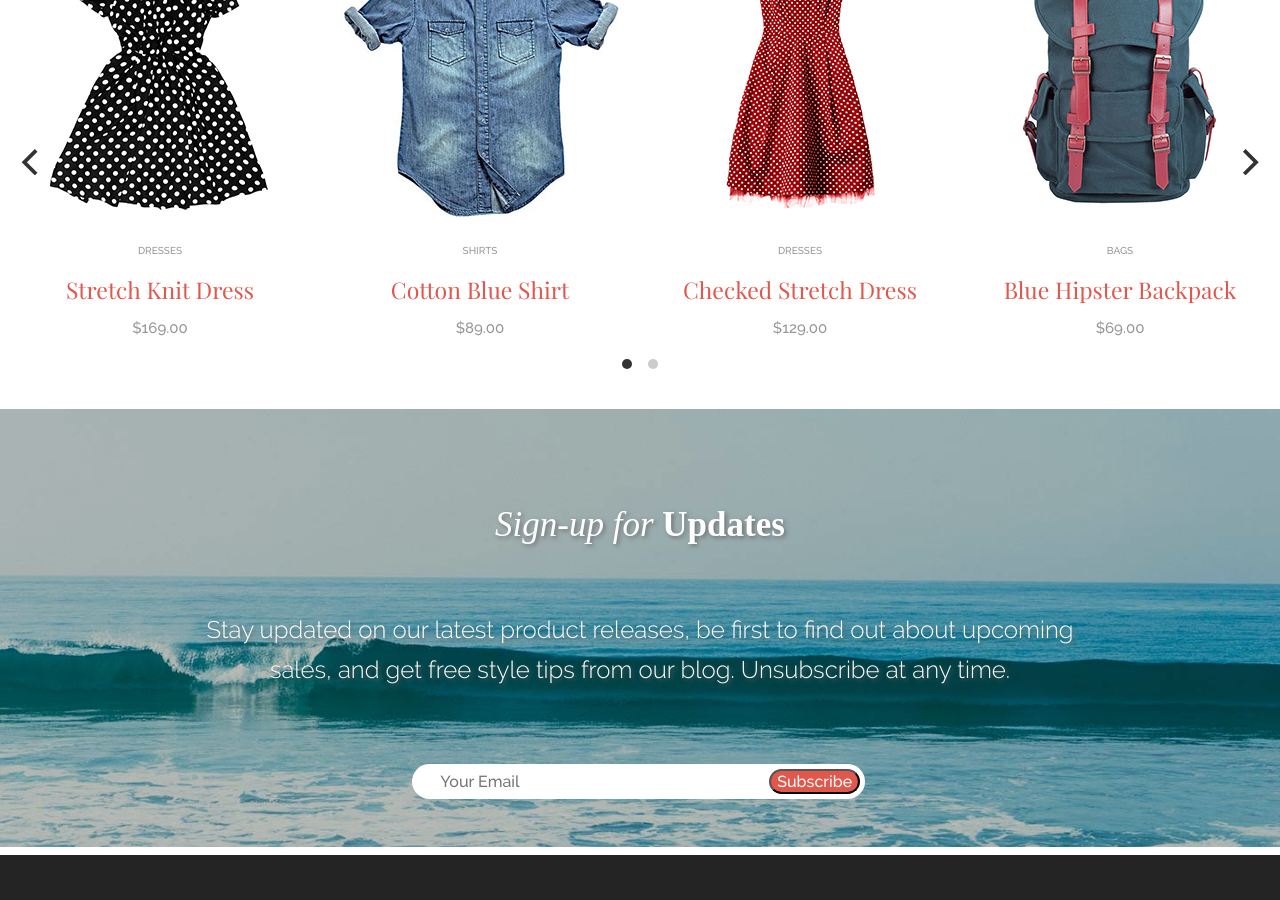
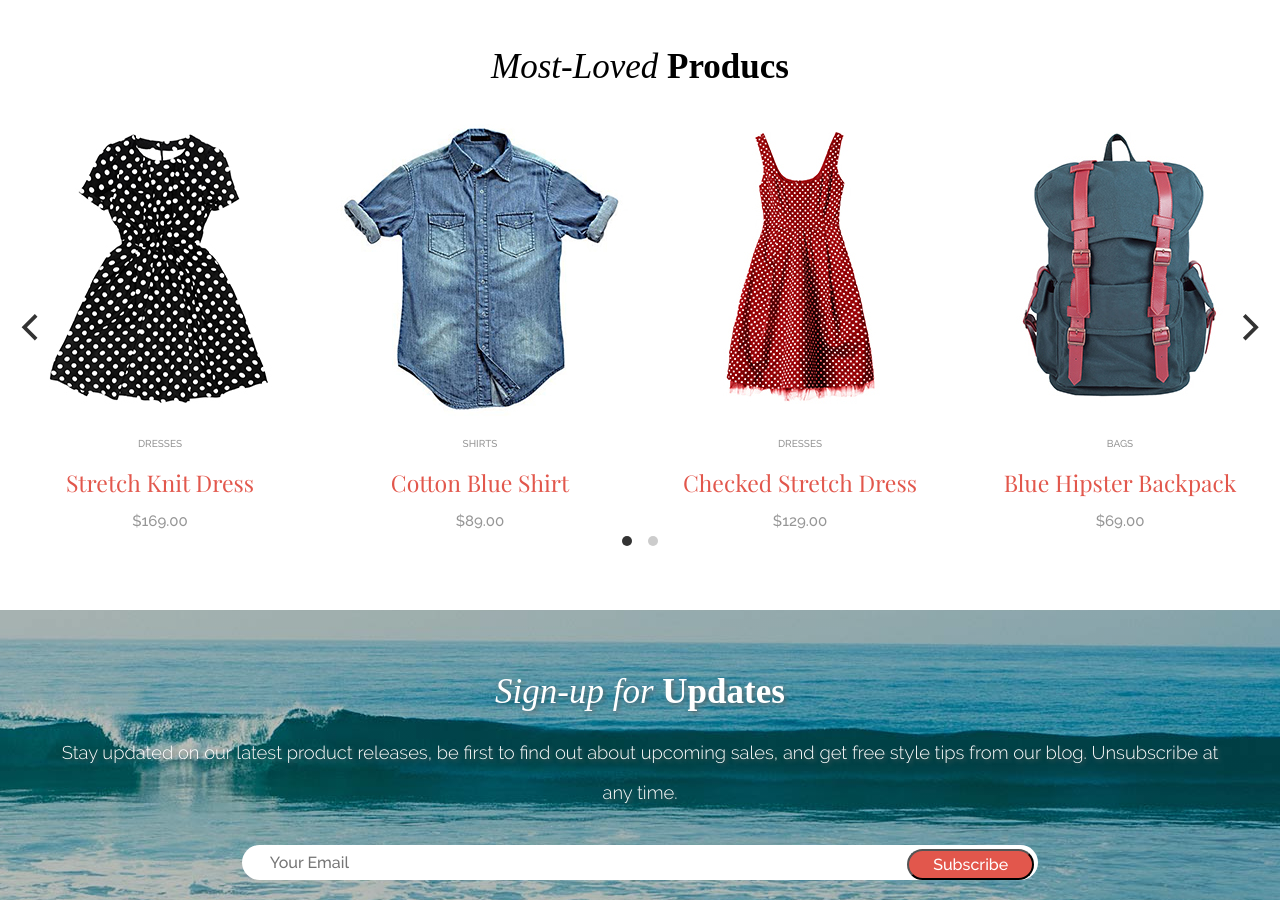
Before and after one commit to ChinatsuKusuhara/Aloha, a plain HTML site: page index.html in a window 1280 px wide. Shown: the part 1403-2303 px from the top of the page. Drawn offline with nearby package versions, Linux system fonts and the light colour scheme; a web font is replaced by a local one.

Commit message:
fix desktop

```diff
--- a/flickity.css
+++ b/flickity.css
@@ -104,11 +104,9 @@ http://flickity.metafizzy.co
 .flickity-page-dots {
   width: 100%;
   bottom: -25px;
-  padding: 50px;
   margin: 0;
   list-style: none;
   text-align: center;
-  height: 2em;
 }
 
 .flickity-rtl .flickity-page-dots { direction: rtl; }
@@ -131,6 +129,4 @@ http://flickity.metafizzy.co
 ol.flickity-page-dots {
   display: flex;
   justify-content: center;
-  padding-top: 1rem;
-  height: 4em;
 }
--- a/index.html
+++ b/index.html
@@ -12,7 +12,7 @@
   <script src="https://use.fontawesome.com/e28c7aff88.js"></script>
 </head>
 <body>
-  <section class="header container">
+  <header class="header container">
     <div class="aloha-logo">
       <h1 class="screen-reader">Aloha</h1>
       <img class="logo" src="images/pictures/aloha-logo.svg" alt="Aloha Logo">
@@ -26,7 +26,7 @@
     <div class="cart-logo">
       <img class="cart" src="images/pictures/cart-icon.svg" alt="Shopping Cart">
     </div>
-  </section>
+  </header>
   <section class="banner">
     <div class="banner-text container">
       <h2 class="header-new">new collection</h2>
@@ -60,9 +60,9 @@
       </div>
     </div>
   </nav>
-  <h2 class="heading-italic">Most-Loved <span class="bold">Producs</span></h2>
   <!--Carousell-->
   <section class="clothing">
+    <h2 class="heading-italic">Most-Loved <span class="bold">Producs</span></h2>
     <div class="main-carousel">
       <div class="carousel-cell">
         <img class="product-image" src="images/pictures/stretch-knit-dress.jpg" alt="Stretch Knit Dress">
@@ -116,7 +116,7 @@
   </section>
   <!-- Ocean banner -->
   <section class="ocean-background">
-    <div class="container">
+    <div class="container wrapper">
      <h2 class="heading-italic heading-updates">Sign-up for <span class="bold">Updates</span></h2>
      <p class="sign-up">Stay updated on our latest product releases, be first to find out about upcoming sales, and get free style tips from our
       blog. Unsubscribe at any time.</p>
--- a/style.css
+++ b/style.css
@@ -4,6 +4,9 @@ html {
 * {
   box-sizing: border-box;
   outline: none;
+}
+.clothing {
+  padding: 4rem 0;
 }
 body {
   width: 100%;
@@ -14,7 +17,6 @@ body {
 .header {
   display: flex;
   justify-content: space-between;
-  padding: 1rem;
   flex-wrap: wrap;
   align-items: stretch;
 }
@@ -46,6 +48,7 @@ img {
 }
 .about-text {
   width: 720px;
+  padding: 4rem 0;
 
 }
 /*  MENU */
@@ -56,7 +59,6 @@ img {
   border-top: 1px solid #d7d7d7;
   width: 100%;
   padding-top: 1rem;
-  padding-bottom: 1rem;
   margin-top: 1rem;
   justify-content: space-around;
 }
@@ -107,8 +109,8 @@ img {
 	font-style: italic;
   font-size: 35px;
   text-align: center;
-  padding: 50px 0 20px 0;
-  padding-bottom: 3rem;
+  margin-bottom: 1.5rem;
+
 }
 .bold {
   font-family: 'Playfair Display', serif;
@@ -123,7 +125,6 @@ img {
   margin: auto;
   line-height: 35px;
   text-align: center;
-  padding: 20px 0 50px 0;
 }
 /*  CATEGORY */
 .category a{
@@ -296,10 +297,9 @@ img {
    url('images/pictures/wave-bkgd.jpg') no-repeat center;
   background-position: bottom;
   position: relative;
-  background-size: cover;
   margin: auto;
   border-bottom: 0.5rem solid white;
-  padding: 3rem 0;
+  padding: 4rem 0;
 }
 .heading-updates {
   text-shadow: 2px 2px 4px rgba(100, 100, 100, 0.8);
@@ -312,19 +312,20 @@ img {
   color: #fff;
   text-shadow: 2px 2px 4px rgba(100, 100, 100, 0.8);
   line-height: 2.5rem;
-  padding: 20px 0 50px 0;
   text-align: center;
+  font-size: 1.15rem;
 }
 .email-sub {
-  margin: 1.5rem auto 0;
   position: relative;
   width: 90%;
+  margin: 2rem auto 0;
+  display: block;
 }
 input {
   font-family: 'Raleway', sans-serif;
   font-weight: 500;
   font-style: normal;
-  color: white;
+  color: black;
   align-content: center;
   display: inline-block;
   text-transform: capitalize;
@@ -332,7 +333,7 @@ input {
 }
 input[type='email'] {
   border-radius: 10rem;
-  padding: 0.5rem 1.75rem;
+  padding: .5rem 1.75rem;
   padding-right: 150px;
   width: 100%;
   border: 0;
@@ -344,9 +345,10 @@ input[type="submit"] {
   font-family: 'Raleway', sans-serif;
   font-weight: 500;
 	font-style: normal;
-  right: 0.25rem;
+  right: .25rem;
   top: .25rem;
   position: absolute;
+  padding: .25rem 1.5rem;
 }
 /*  FOOTER */
 .info {
@@ -392,10 +394,10 @@ input[type="submit"] {
   color: #fff;
   display: flex;
   justify-content: center;
-  margin-top: 2rem;
   justify-content: space-around;
   padding-right: 100px;
   padding-left: 100px;
+  padding-top: 2rem;
 }
 .footer-social {
   background-color: #242424;
@@ -411,6 +413,9 @@ input[type="submit"] {
   flex-wrap: wrap;
   justify-content: flex-end;
   color: white;
+}
+.wrapper {
+  text-align: center;
 }
 .media a{
   font-family: 'Raleway', sans-serif;
@@ -437,6 +442,9 @@ input[type="submit"] {
 
 /*MEDIA TABLET SCREEN*/
 @media only screen and (min-width: 600px) {
+  .header {
+    max-width: 720px;
+  }
   /*MENU*/
   .aloha-logo {
     display: flex;
@@ -450,7 +458,6 @@ input[type="submit"] {
     order: 2;
     width: 60%;
     margin: 0;
-    padding-top: 5rem;
   }
   .cart-logo {
     display: flex;
@@ -477,15 +484,9 @@ input[type="submit"] {
   .description {
     font-size: 1.10em;
   }
-  .sign-up {
-    font-size: 1.25em;
-  }
   /*FOOTER*/
   .about-text {
     max-width: 720px;
-  }
-  .email-sub {
-    width: 67%;
   }
   .footer-social {
     display:flex;
@@ -511,10 +512,26 @@ input[type="submit"] {
   .fa {
     margin-right: 5px;
   }
+  .email-sub{
+    width: 67%;
+  }
+  .wrapper {
+    max-width: 720px;
+  }
 }
 
 /*MEDIA WEB SCREEN*/
 @media only screen and (min-width: 1240px) {
+  .container {
+    max-width: 1240px;
+  }
+  .rectangle {
+    height: 13.5rem;
+    flex-basis: 50%;
+  }
+  .square {
+    height:13.5rem;
+  }
   /*Carousel*/
   .carousel-cell {
     width: 25%;
@@ -523,19 +540,5 @@ input[type="submit"] {
   .description{
     font-size: 1.15em;
   }
-  .sign-up {
-    font-size: 1.50em;
-    padding-left: 10rem;
-    padding-right: 10rem;
-  }
+
   /*BUTTON*/
-  input[type='email'] {
-    width: 55%;
-    margin-left: 11.5rem;
-  }
-  input[type="submit"] {
-    position: relative;
-    right: 6.25rem;
-    top: 10%;
-  }
-}
```
